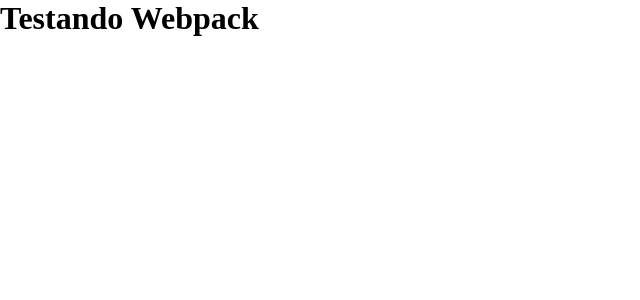
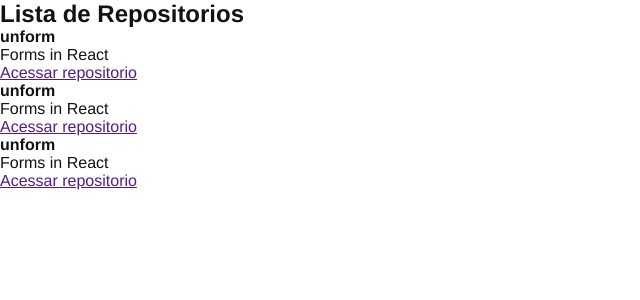
Before and after one commit to rayzen2002/ignite-react, a React app in the folder reactjs/01-github-explorer/: page / in a window 1280 px wide. Shown: the top 300 px of the page, without its empty margins (0-640 px from the left). Built offline with nearby package versions, Linux system fonts and the light colour scheme.

Commit message:
Primeiro componente React

```diff
--- /dev/null
+++ b/reactjs/01-github-explorer/components/RepositoryList.jsx
@@ -0,0 +1,32 @@
+import { render } from 'react-dom'
+
+export function RepositoryList() {
+    return(
+        <section className="repository-list">
+            <h1 className="">Lista de Repositorios</h1>
+            <ul>
+                <li>
+                    <strong>unform</strong>
+                    <p>Forms in React</p>
+                    <a href="">
+                        Acessar repositorio
+                    </a>
+                </li>
+                <li>
+                    <strong>unform</strong>
+                    <p>Forms in React</p>
+                    <a href="">
+                        Acessar repositorio
+                    </a>
+                </li>
+                <li>
+                    <strong>unform</strong>
+                    <p>Forms in React</p>
+                    <a href="">
+                        Acessar repositorio
+                    </a>
+                </li>
+            </ul>
+        </section>
+    )
+}
--- a/reactjs/01-github-explorer/src/index.jsx
+++ b/reactjs/01-github-explorer/src/index.jsx
@@ -1,5 +1,7 @@
 import { render } from 'react-dom'
-import { App } from './app'
-import { global } from '../styles/global.scss'
+import { RepositoryList } from '../components/RepositoryList'
+import '../styles/global.scss';
 
-render(<App /> , document.getElementById('root'))
+
+
+render(<RepositoryList /> , document.getElementById('root'))
--- a/reactjs/01-github-explorer/styles/global.scss
+++ b/reactjs/01-github-explorer/styles/global.scss
@@ -3,9 +3,10 @@
     padding: 0;
     box-sizing: border-box;
 
-
 }
 
 body {
-    font: Arial , Helvetica, sans-serif;
+    font: 1rem "Helvetica Neue", sans-serif;
+    color: #121214;
+
 }
```
